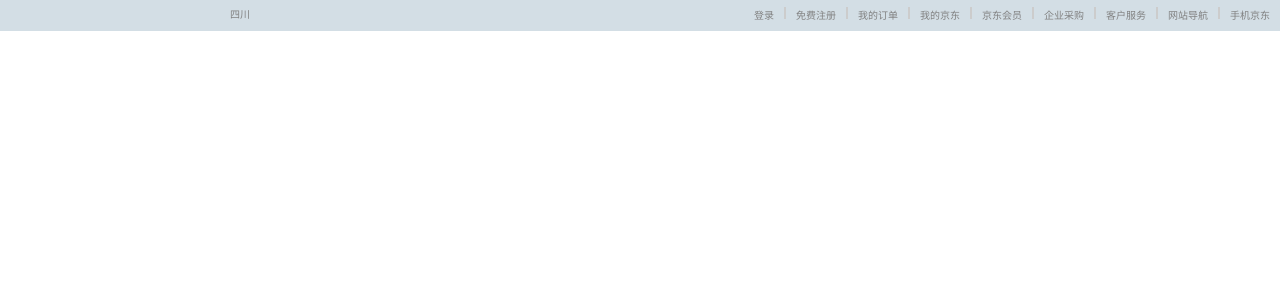
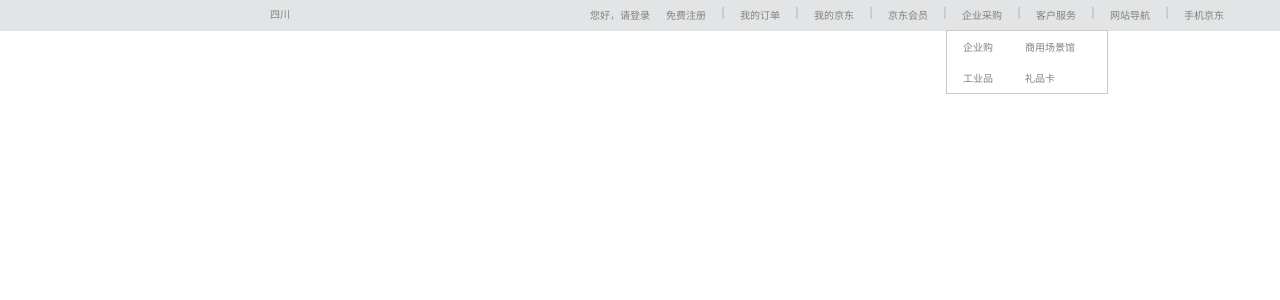
Before and after one commit to sep85911/FlaskProject, a Python web app: template templates/JDMain.html in a window 1280 px wide. Shown: the top 300 px of the page. Run offline with Jinja, Linux system fonts and the light colour scheme; the template is opened without the code that fills it, so the values that code supplies are empty.

Commit message:
201807291509

```diff
--- a/static/css/JDMain.css
+++ b/static/css/JDMain.css
@@ -9,9 +9,8 @@ body{
 }
 
 .w {
-    width:1280px;
+    width:1200px;
     height:31px;
-    background-color:#cadbe69f;
     margin:0 auto;
 }
 
@@ -49,18 +48,30 @@ body{
 }
 
 .head-part2 ul li{
+    margin:0px;
     display:inline-block;
 }
 
 .head-text {
+    margin:0px 0px;
+    padding:0px 16px;
+    font-size: x-small;
+    color:gray;
+}
+
+.head-text:hover {
+    color:red;
+    cursor: pointer;
+}
+
+.head-text-login {
     margin:6px 0px;
-    padding:0px 10px;
     font-size: x-small;
     color:gray;
     text-align:center;
 }
 
-.head-text:hover {
+.head-text-login:hover {
     color:red;
     cursor: pointer;
 }
@@ -74,3 +85,37 @@ body{
     overflow: hidden;
     cursor:pointer;
 }
+
+.head-submenu {
+    margin-top:8px;
+    width:160px;
+    text-align:left;
+    position: absolute;
+    border-style:solid;
+    border-width: 1px;
+    border-color:rgb(202, 202, 202);
+    /* display: none; */
+}
+
+.head-downlist:hover {
+    border-width:1px;
+    background-color: white;
+    border-bottom-color: white;
+    border-color:rgb(202, 202, 202);
+    border-style: solid;
+}
+
+.head-subtext{
+    float:left;
+    padding:8px 16px;
+    font-size: x-small;
+    color:gray;
+}
+
+.head-subtext a{
+    color:gray;
+    text-decoration: none;
+}
+.head-subtext a:hover{
+    color:red;
+}
--- a/templates/JDMain.html
+++ b/templates/JDMain.html
@@ -20,8 +20,7 @@
                 </div>
                 <div class="head-part2">
                     <ul>
-                        <li><span class="head-text">登录</span></li>
-                        <li class="spacer"></li>
+                        <li><span class="head-text-login">您好，请登录</span></li>
                         <li><span class="head-text">免费注册</span></li>
                         <li class="spacer"></li>
                         <li><span class="head-text">我的订单</span></li>
@@ -30,7 +29,17 @@
                         <li class="spacer"></li>
                         <li><span class="head-text">京东会员</span></li>
                         <li class="spacer"></li>
-                        <li><span class="head-text">企业采购</span></li>
+                        <li class="head-downlist">
+                            <span class="head-text">企业采购
+                            </span>
+
+                            <div class="head-submenu">
+                                <div class="head-subtext"><a href="">企业购</a></div>
+                                <div class="head-subtext"><a href="">商用场景馆</a></div>
+                                <div class="head-subtext"><a href="">工业品</a></div>
+                                <div class="head-subtext"><a href="">礼品卡</a></div>
+                            </div>
+                        </li>
                         <li class="spacer"></li>
                         <li><span class="head-text">客户服务</span></li>
                         <li class="spacer"></li>
```
